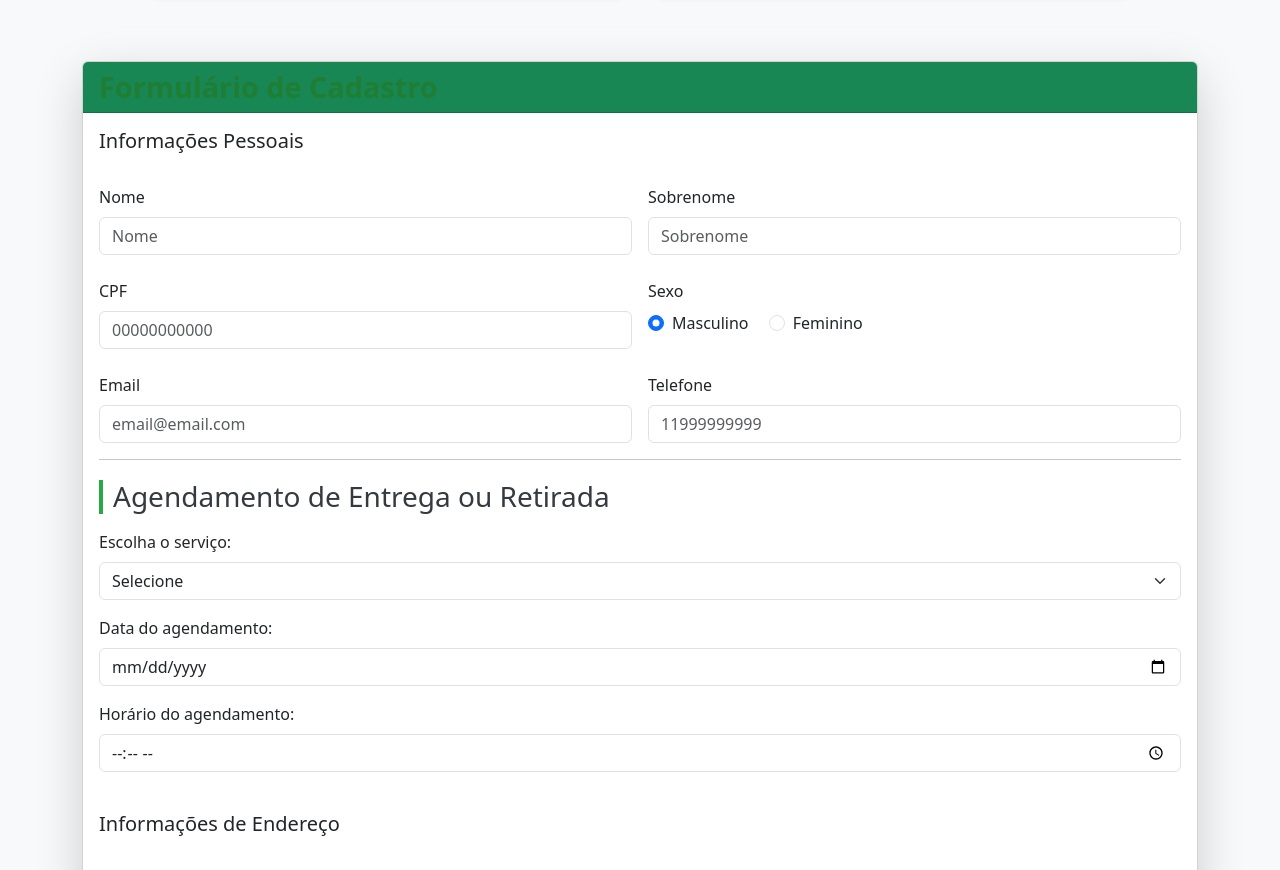
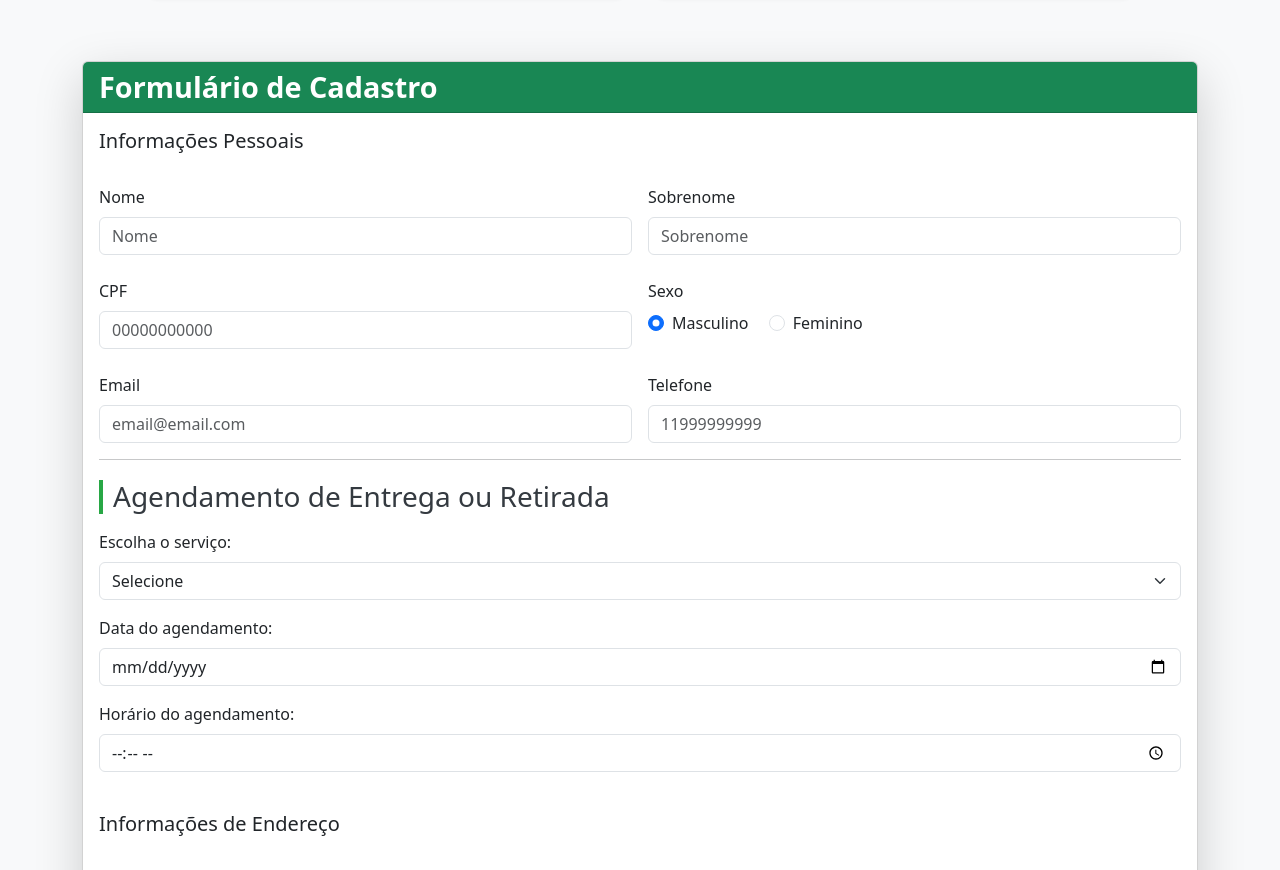
Before and after one commit to marcelo-bernardo/proj_minimercado, a plain HTML site: page index.html in a window 1280 px wide. Shown: the part 2692-3562 px from the top of the page. Drawn offline with nearby package versions, Linux system fonts and the light colour scheme; a script that the page names is missing.

Commit message:
Fase 2 Bootstrap e JavaScrip

```diff
--- a/index.html
+++ b/index.html
@@ -276,7 +276,7 @@
         <div class="container my-5">
             <div class="card shadow-lg">
                 <div class="card-header bg-success text-white">
-                    <h2 class="mb-0">Formulário de Cadastro</h2>
+                    <h2 class="mb-0 text-white">Formulário de Cadastro</h2>
                 </div>
                 <div class="card-body">
                     <form class="needs-validation" action="" method="post" novalidate>
```
